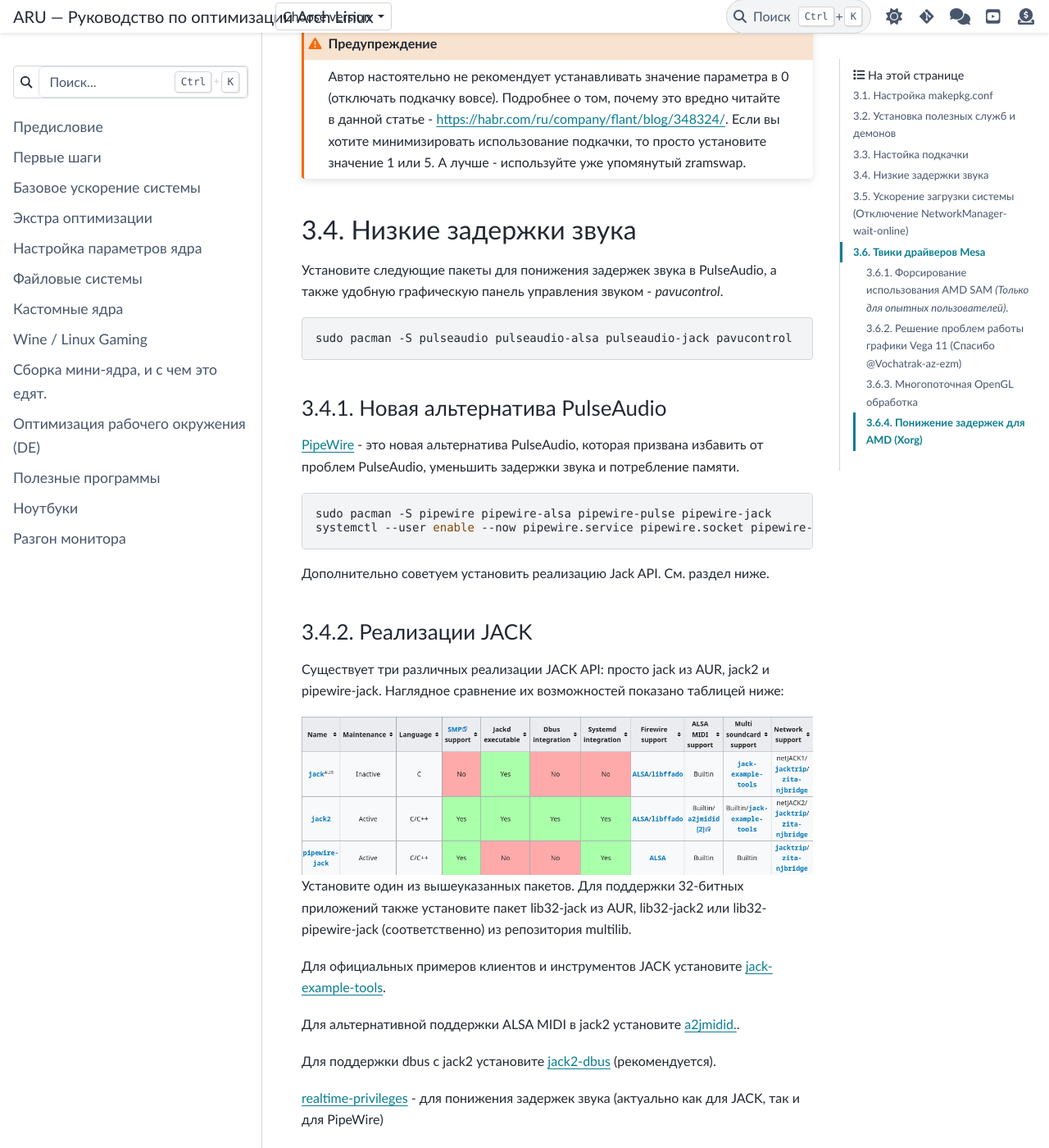
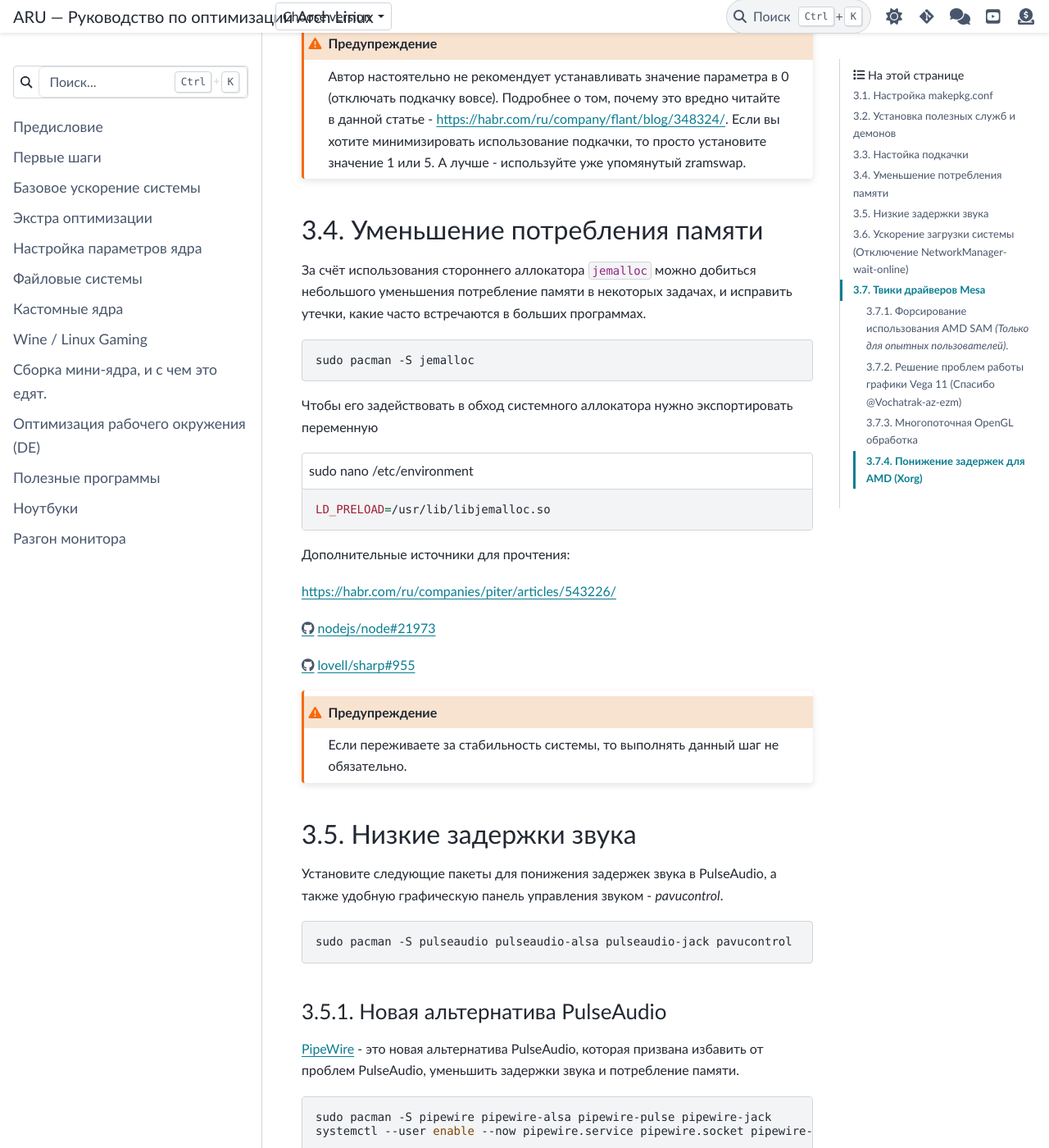
Before and after one commit to ventureoo/ARU, a Sphinx documentation site: the page built from docs/source/generic-system-acceleration.rst, in a window 1280 px wide and 1400 px high, scrolled down 6380 px. Shown: the whole window at 82% size. Built offline with Sphinx 7.4.7 and the PyData theme 0.15.4, drawn with Linux system fonts in a browser that asks for light colours; some of the changed text lies outside the part shown.

Commit message:
generic-system-acceleration: Add section about using jemalloc

```diff
--- a/docs/source/generic-system-acceleration.rst
+++ b/docs/source/generic-system-acceleration.rst
@@ -294,6 +294,37 @@ linux-zen ::
    минимизировать использование подкачки, то просто установите
    значение 1 или 5. А лучше - используйте уже упомянутый zramswap.
 
+.. index:: low_memory, jemalloc
+.. _jemalloc:
+
+==============================
+Уменьшение потребления памяти
+==============================
+
+За счёт использования стороннего аллокатора ``jemalloc`` можно
+добиться небольшого уменьшения потребление памяти в некоторых задачах,
+и исправить утечки, какие часто встречаются в больших программах. ::
+
+  sudo pacman -S jemalloc
+
+Чтобы его задействовать в обход системного аллокатора нужно экспортировать переменную
+
+.. code-block:: shell
+   :caption: sudo nano /etc/environment
+
+   LD_PRELOAD=/usr/lib/libjemalloc.so
+
+Дополнительные источники для прочтения:
+
+https://habr.com/ru/companies/piter/articles/543226/
+
+https://github.com/nodejs/node/issues/21973
+
+https://github.com/lovell/sharp/issues/955
+
+.. warning:: Если переживаете за стабильность системы, то выполнять
+   данный шаг не обязательно.
+
 .. index:: lowlatency, audio, pusleaudio
 .. _lowlatency-audio:
 
```
